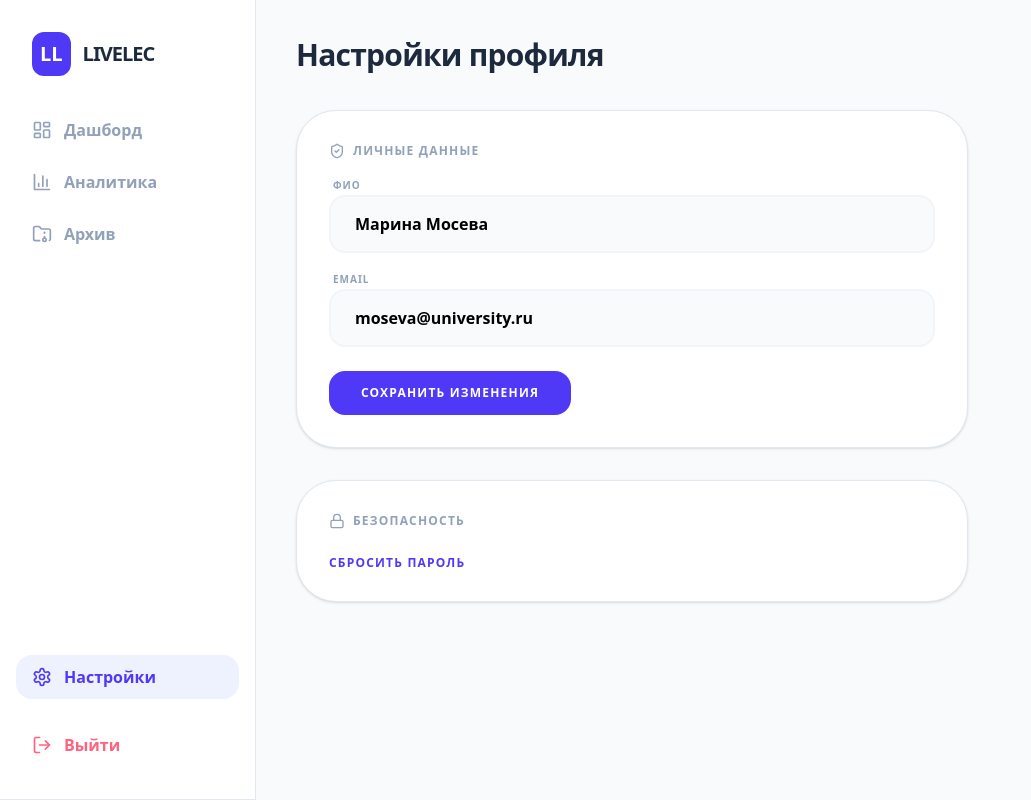
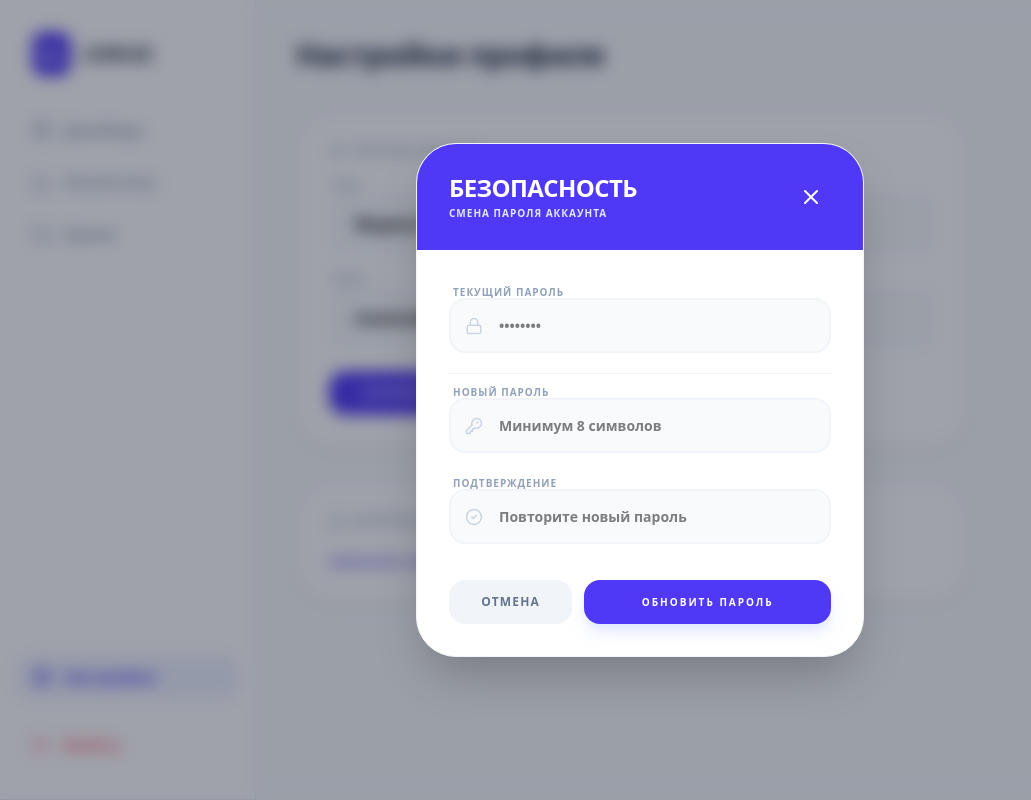
Before and after one commit to Nikitao0o/LiveLec, a React (Vite) app in the folder client/: page /teacher/settings in a window 1280 px wide. Both pictures are taken after a click on the button "СБРОСИТЬ ПАРОЛЬ". Shown: the whole page, without its empty margins (0-1031 px from the left). Built offline with nearby package versions, Linux system fonts and the light colour scheme.

Commit message:
feat(client): implement modals for lecture creation and password reset

```diff
--- a/client/src/pages/TeacherSettings.jsx
+++ b/client/src/pages/TeacherSettings.jsx
@@ -1,12 +1,28 @@
-import React from 'react';
-import { Lock, ShieldCheck } from 'lucide-react';
+import React, { useState } from 'react';
+import { Lock, ShieldCheck, X, KeyRound, CheckCircle2 } from 'lucide-react';
 
 const TeacherSettings = () => {
+  // Состояние для модалки смены пароля
+  const [isModalOpen, setIsModalOpen] = useState(false);
+  const [passwords, setPasswords] = useState({
+    old: '',
+    new: '',
+    confirm: ''
+  });
+
+  const handlePasswordReset = (e) => {
+    e.preventDefault();
+    console.log("Смена пароля:", passwords);
+    // Тут будет запрос к API: PATCH /api/auth/password
+    setIsModalOpen(false);
+  };
+
   return (
     <>
       <h2 className="text-3xl font-black text-slate-800 mb-10 tracking-tight leading-none text-left">Настройки профиля</h2>
 
       <div className="space-y-8 leading-none text-left max-w-2xl">
+         {/* Секция личных данных */}
          <section className="bg-white p-8 rounded-[2.5rem] border border-slate-200 shadow-sm space-y-6 leading-none text-left">
             <h3 className="text-xs font-black uppercase tracking-widest text-slate-400 mb-4 flex items-center gap-2 leading-none text-left">
                <ShieldCheck size={16} /> Личные данные
@@ -24,13 +40,106 @@ const TeacherSettings = () => {
             <button className="bg-indigo-600 text-white px-8 py-4 rounded-2xl font-black text-xs uppercase tracking-widest hover:bg-indigo-700 transition-all leading-none leading-none">Сохранить изменения</button>
          </section>
 
+         {/* Секция безопасности */}
          <section className="bg-white p-8 rounded-[2.5rem] border border-slate-200 shadow-sm leading-none text-left">
             <h3 className="text-xs font-black uppercase tracking-widest text-slate-400 mb-6 flex items-center gap-2 leading-none text-left">
                <Lock size={16} /> Безопасность
             </h3>
-            <button className="text-indigo-600 font-black text-xs uppercase tracking-widest hover:text-indigo-800 leading-none">Сбросить пароль</button>
+            <button
+              onClick={() => setIsModalOpen(true)}
+              className="text-indigo-600 font-black text-xs uppercase tracking-widest hover:text-indigo-800 leading-none cursor-pointer"
+            >
+              Сбросить пароль
+            </button>
          </section>
       </div>
+
+      {/* --- МОДАЛЬНОЕ ОКНО СБРОСА ПАРОЛЯ --- */}
+      {isModalOpen && (
+        <div className="fixed inset-0 z-[100] flex items-center justify-center p-4">
+          <div
+            className="absolute inset-0 bg-slate-900/40 backdrop-blur-sm transition-opacity"
+            onClick={() => setIsModalOpen(false)}
+          ></div>
+
+          <div className="relative bg-white w-full max-w-md rounded-[2.5rem] shadow-2xl overflow-hidden border border-slate-100 animate-in fade-in zoom-in duration-200">
+             <div className="bg-indigo-600 p-8 text-white flex justify-between items-center">
+                <div>
+                   <h3 className="text-2xl font-black tracking-tight leading-none uppercase">Безопасность</h3>
+                   <p className="text-indigo-100 text-[10px] font-bold uppercase tracking-widest mt-2 leading-none">Смена пароля аккаунта</p>
+                </div>
+                <button onClick={() => setIsModalOpen(false)} className="p-2 hover:bg-white/10 rounded-xl transition-colors">
+                   <X size={24} />
+                </button>
+             </div>
+
+             <form onSubmit={handlePasswordReset} className="p-8 space-y-5 text-left leading-none">
+                {/* Текущий пароль */}
+                <div className="space-y-2 leading-none">
+                   <label className="text-[10px] font-black uppercase text-slate-400 ml-1 tracking-widest leading-none">Текущий пароль</label>
+                   <div className="relative leading-none">
+                      <Lock className="absolute left-4 top-1/2 -translate-y-1/2 text-slate-300" size={18} />
+                      <input
+                        type="password"
+                        placeholder="••••••••"
+                        className="w-full bg-slate-50 border-2 border-slate-100 rounded-2xl py-4 pl-12 pr-4 outline-none focus:border-rose-500 focus:bg-white transition-all font-bold text-sm leading-none"
+                        onChange={(e) => setPasswords({...passwords, old: e.target.value})}
+                        required
+                      />
+                   </div>
+                </div>
+
+                <div className="h-px bg-slate-100 my-2"></div>
+
+                {/* Новый пароль */}
+                <div className="space-y-2 leading-none">
+                   <label className="text-[10px] font-black uppercase text-slate-400 ml-1 tracking-widest leading-none">Новый пароль</label>
+                   <div className="relative leading-none">
+                      <KeyRound className="absolute left-4 top-1/2 -translate-y-1/2 text-slate-300" size={18} />
+                      <input
+                        type="password"
+                        placeholder="Минимум 8 символов"
+                        className="w-full bg-slate-50 border-2 border-slate-100 rounded-2xl py-4 pl-12 pr-4 outline-none focus:border-indigo-500 focus:bg-white transition-all font-bold text-sm leading-none"
+                        onChange={(e) => setPasswords({...passwords, new: e.target.value})}
+                        required
+                      />
+                   </div>
+                </div>
+
+                {/* Подтверждение */}
+                <div className="space-y-2 leading-none">
+                   <label className="text-[10px] font-black uppercase text-slate-400 ml-1 tracking-widest leading-none">Подтверждение</label>
+                   <div className="relative leading-none">
+                      <CheckCircle2 className="absolute left-4 top-1/2 -translate-y-1/2 text-slate-300" size={18} />
+                      <input
+                        type="password"
+                        placeholder="Повторите новый пароль"
+                        className="w-full bg-slate-50 border-2 border-slate-100 rounded-2xl py-4 pl-12 pr-4 outline-none focus:border-indigo-500 focus:bg-white transition-all font-bold text-sm leading-none"
+                        onChange={(e) => setPasswords({...passwords, confirm: e.target.value})}
+                        required
+                      />
+                   </div>
+                </div>
+
+                <div className="flex gap-3 pt-4 leading-none">
+                   <button
+                     type="button"
+                     onClick={() => setIsModalOpen(false)}
+                     className="flex-1 bg-slate-100 hover:bg-slate-200 text-slate-500 font-black py-4 rounded-2xl text-xs uppercase tracking-widest transition-all leading-none"
+                   >
+                      Отмена
+                   </button>
+                   <button
+                     type="submit"
+                     className="flex-[2] bg-indigo-600 hover:bg-indigo-700 text-white font-black py-4 rounded-2xl shadow-lg shadow-indigo-100 text-[10px] uppercase tracking-[0.2em] transition-all leading-none"
+                   >
+                      Обновить пароль
+                   </button>
+                </div>
+             </form>
+          </div>
+        </div>
+      )}
     </>
   );
 };
```
